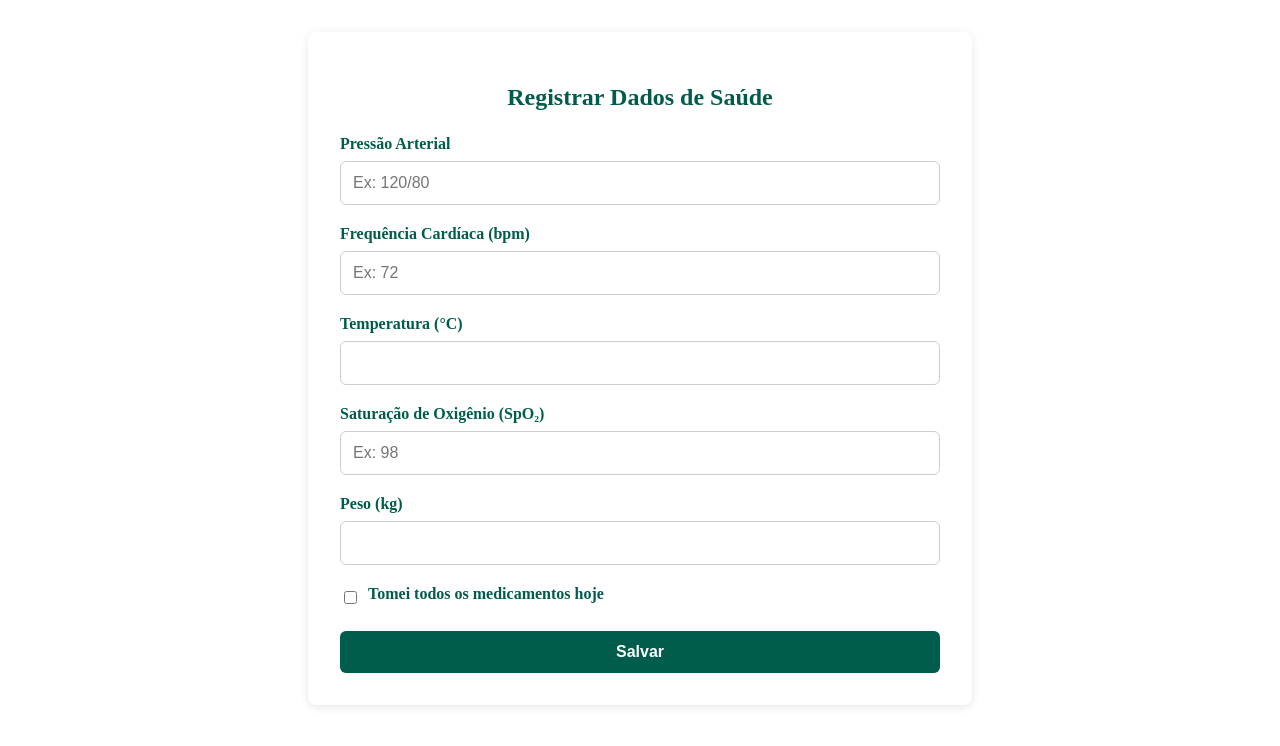
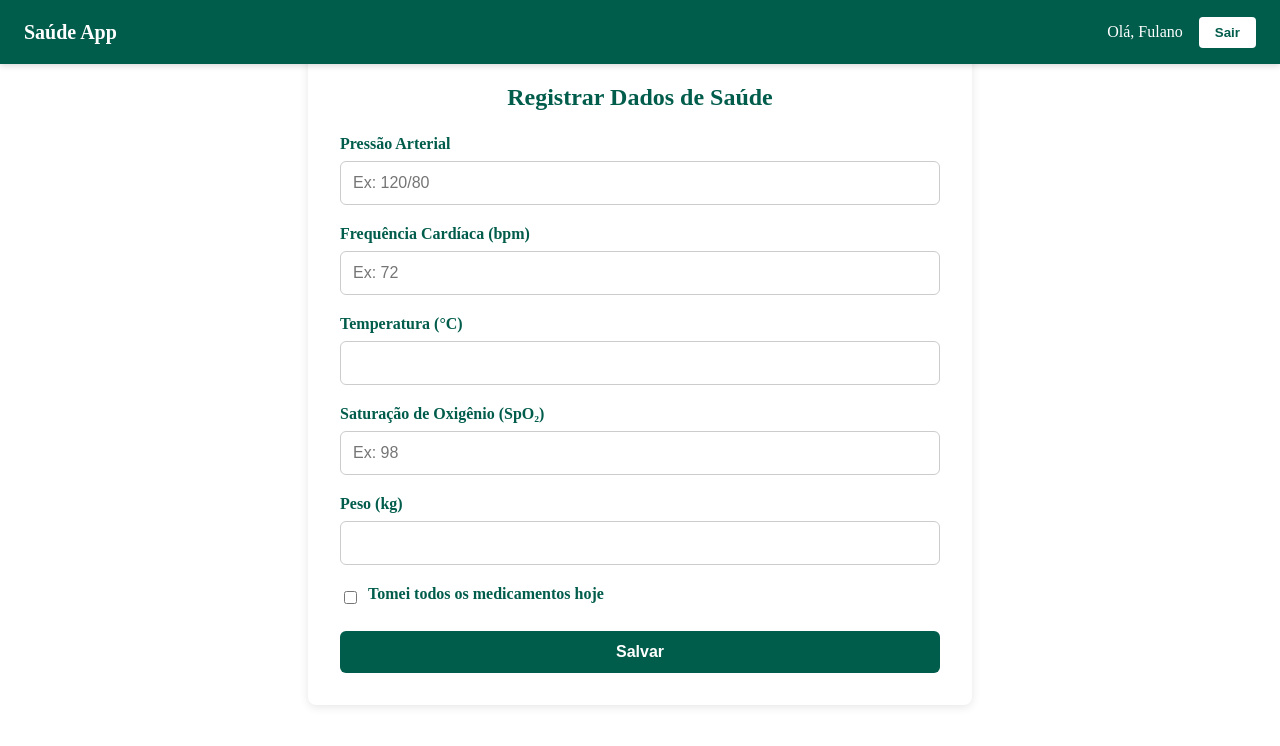
Before and after one commit to VieiraLucasDuarte/Transplante-frontend, an Angular app: page /saude in a window 1280 px wide. Shown: the top 746 px of the page. Built offline with nearby package versions, Linux system fonts and the light colour scheme.

Commit message:
Adicionado nav bar fixa em todos os components

```diff
--- a/src/app/app.html
+++ b/src/app/app.html
@@ -1 +1,4 @@
+<div *ngIf="showHeader" >
+    <app-header [userName]="userName"></app-header>
+</div>
 <router-outlet />
--- a/src/app/app.ts
+++ b/src/app/app.ts
@@ -1,12 +1,25 @@
 import { Component } from '@angular/core';
-import { RouterOutlet } from '@angular/router';
+import { NavigationEnd, Router, RouterOutlet } from '@angular/router';
+import { Header } from "./dinamicos/header/header";
+import { CommonModule } from '@angular/common';
 
 @Component({
   selector: 'app-root',
-  imports: [RouterOutlet],
+  imports: [RouterOutlet, Header, CommonModule],
   templateUrl: './app.html',
   styleUrl: './app.scss'
 })
 export class App {
   protected title = 'transplante-front';
+  showHeader = true;
+  userName = 'Fulano';
+
+   constructor(private router: Router) {
+    this.router.events.subscribe(event => {
+      if (event instanceof NavigationEnd) {
+        this.showHeader = this.router.url !== '/';
+      }
+    });
+  }
+
 }
--- a/src/app/dashboard/dashboard-component.html
+++ b/src/app/dashboard/dashboard-component.html
@@ -1,12 +1,3 @@
-<header class="header">
-  <div class="brand">OPAAA</div>
-
-  <div class="user-area">
-    <span class="username">Olá, {{ userName }}</span>
-    <button class="logout-btn" (click)="logout()">Sair</button>
-  </div>
-</header>
-
 <main class="menu-container">
   <a routerLink="/dados-saude" (click)="onSubmit()" class="card">
     <i class="fas fa-heartbeat icon"></i>
--- a/src/app/dashboard/dashboard-component.scss
+++ b/src/app/dashboard/dashboard-component.scss
@@ -1,4 +1,3 @@
-/* ---------- layout geral ---------- */
 :host {
   display: block;
   height: 100vh;
@@ -6,52 +5,9 @@
   font-family: Arial, Helvetica, sans-serif;
   color: #005c4b;
   overflow-y: auto;
-  padding-top: 64px;               /* altura do header fixo */
+  padding-top: 64px;
 }
 
-/* ---------- header fixo ---------- */
-.header {
-  position: fixed;
-  top: 0;
-  left: 0;
-  right: 0;
-  height: 64px;
-  background: #005c4b;
-  color: white;
-  display: flex;
-  align-items: center;
-  justify-content: space-between;
-  padding: 0 1.5rem;
-  box-shadow: 0 2px 6px rgba(0, 0, 0, 0.15);
-  z-index: 100;
-}
-
-.brand {
-  font-size: 1.25rem;
-  font-weight: bold;
-}
-
-.user-area {
-  display: flex;
-  align-items: center;
-  gap: 1rem;
-}
-
-.logout-btn {
-  background: white;
-  color: #005c4b;
-  border: none;
-  padding: 0.5rem 1rem;
-  border-radius: 4px;
-  cursor: pointer;
-  font-weight: 600;
-}
-
-.logout-btn:hover {
-  opacity: 0.85;
-}
-
-/* ---------- cards ---------- */
 .menu-container {
   display: flex;
   flex-wrap: wrap;
@@ -83,7 +39,6 @@
   margin-bottom: 1rem;
 }
 
-/* ---------- responsividade ---------- */
 @media (min-width: 768px) {
   .card {
     flex: 1 1 calc(33.333% - 1.5rem);
--- a/src/app/dashboard/dashboard-component.ts
+++ b/src/app/dashboard/dashboard-component.ts
@@ -15,11 +15,6 @@ export class DashboardComponent {
     private router: Router
   ) {
 }
-  userName = 'Lucas';
-  logout(): void {
-    this.router.navigate(['']);
-  }
-
   onSubmit(): void {
     this.router.navigate(['saude']);
   }
--- /dev/null
+++ b/src/app/dinamicos/header/header.html
@@ -0,0 +1,8 @@
+<header class="header">
+  <div class="brand" (click)="home()">Saúde App</div>
+
+  <div class="user-area">
+    <span class="username">Olá, {{ userName }}</span>
+    <button class="logout-btn" (click)="logout()">Sair</button>
+  </div>
+</header>
--- /dev/null
+++ b/src/app/dinamicos/header/header.scss
@@ -0,0 +1,40 @@
+.header {
+  position: fixed;
+  top: 0;
+  left: 0;
+  right: 0;
+  height: 64px;
+  background: #005c4b;
+  color: white;
+  display: flex;
+  align-items: center;
+  justify-content: space-between;
+  padding: 0 1.5rem;
+  box-shadow: 0 2px 6px rgba(0, 0, 0, 0.15);
+  z-index: 100;
+}
+
+.brand {
+  font-size: 1.25rem;
+  font-weight: bold;
+}
+
+.user-area {
+  display: flex;
+  align-items: center;
+  gap: 1rem;
+}
+
+.logout-btn {
+  background: white;
+  color: #005c4b;
+  border: none;
+  padding: 0.5rem 1rem;
+  border-radius: 4px;
+  cursor: pointer;
+  font-weight: 600;
+}
+
+.logout-btn:hover {
+  opacity: 0.85;
+}
--- /dev/null
+++ b/src/app/dinamicos/header/header.ts
@@ -0,0 +1,21 @@
+import { Component, Input } from '@angular/core';
+import { Router, RouterModule } from '@angular/router';
+
+@Component({
+  selector: 'app-header',
+  imports: [RouterModule],
+  templateUrl: './header.html',
+  styleUrl: './header.scss'
+})
+export class Header {
+  @Input() userName: string = '';
+  constructor(private router: Router) { }
+
+  logout(): void {
+    this.router.navigate(['']);
+  }
+
+  home(): void {
+    this.router.navigate(['dashboard']);
+  }
+}
--- a/src/app/features/historico/historico-component/historico-component.html
+++ b/src/app/features/historico/historico-component/historico-component.html
@@ -4,7 +4,7 @@
   <button [class.ativo]="filtroSelecionado === 'mes'" (click)="filtroSelecionado = 'mes'">Mês</button>
 </div>
 
-<table class="tabela" *ngIf="historico != null && historico.length > 0">
+<table class="tabela" *ngIf="historico != null">
   <thead>
     <tr>
       <th>Data</th>
--- a/src/app/features/historico/historico-component/historico-component.ts
+++ b/src/app/features/historico/historico-component/historico-component.ts
@@ -12,28 +12,31 @@ import { DadosVitais } from '../../../core/interfaces/dadosSaude.interface';
 })
 
 export class HistoricoComponent implements OnInit {
-historico: DadosVitais[] = [];
+  // historico: DadosVitais[] = [];
+  historico: any[] = [];
   constructor(
     private serviceDadosVitias: DadosSaudeService
   ) { }
 
   ngOnInit(): void {
-    this.findDadosSaude();
+    this.preenche();
   }
 
-  private findDadosSaude() {
-    this.serviceDadosVitias.getDadosSaude().subscribe(x => {
-      this.historico = x;
-      console.log(this.historico);
-    })
+  findDadosSaude() {
+    // this.serviceDadosVitias.getDadosSaude().subscribe(x => {
+    //   this.historico = x;
+    //   console.log(this.historico, 'hist');
+    // })
   }
   filtroSelecionado: 'hoje' | 'semana' | 'mes' = 'hoje';
+  preenche() {
+    this.historico = [
+      { DataHora: '12/06/2025', PressaoArterial: '120/80', FrequenciaCardiaca: '72 bpm', TemperaturaCorporal: '36.5°C', SaturacaoOxigenio: '98%', Peso: '70kg' },
+      { DataHora: '11/06/2025', PressaoArterial: '118/78', FrequenciaCardiaca: '70 bpm', TemperaturaCorporal: '36.6°C', SaturacaoOxigenio: '97%', Peso: '70.2kg' },
+      // Adicione mais dados aqui
+    ];
+  }
 
-  // historico = [
-  //   { data: '12/06/2025', pressao: '120/80', frequencia: '72 bpm', temperatura: '36.5°C', saturacao: '98%', peso: '70kg' },
-  //   { data: '11/06/2025', pressao: '118/78', frequencia: '70 bpm', temperatura: '36.6°C', saturacao: '97%', peso: '70.2kg' },
-  //   // Adicione mais dados aqui
-  // ];
 
   exportarCSV() {
     const header = 'Data,Pressão,Frequência,Temperatura,Saturação,Peso';
```
